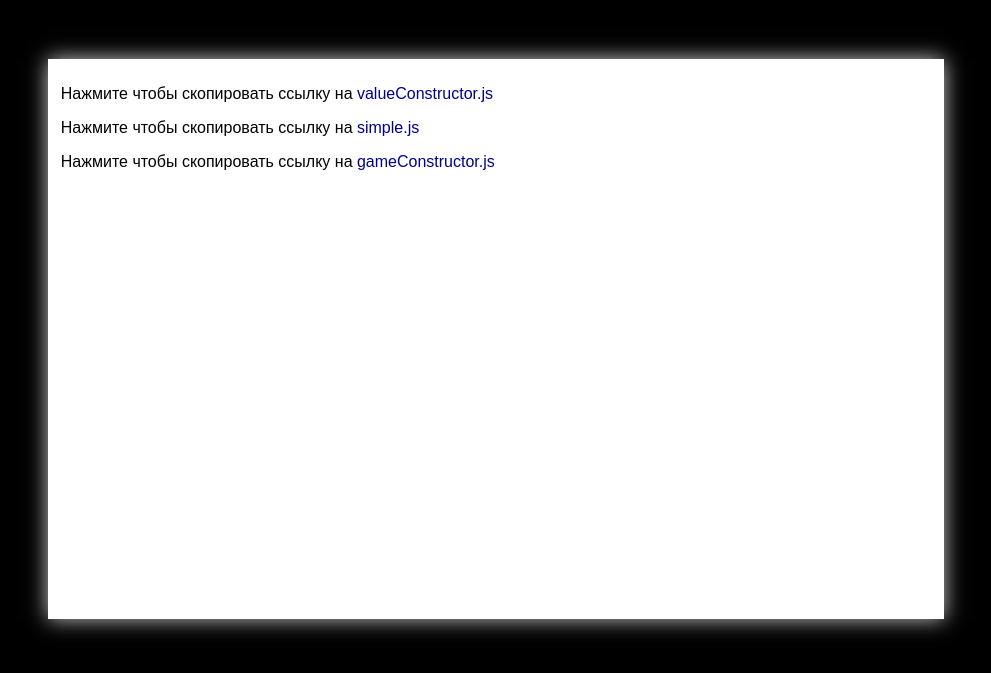
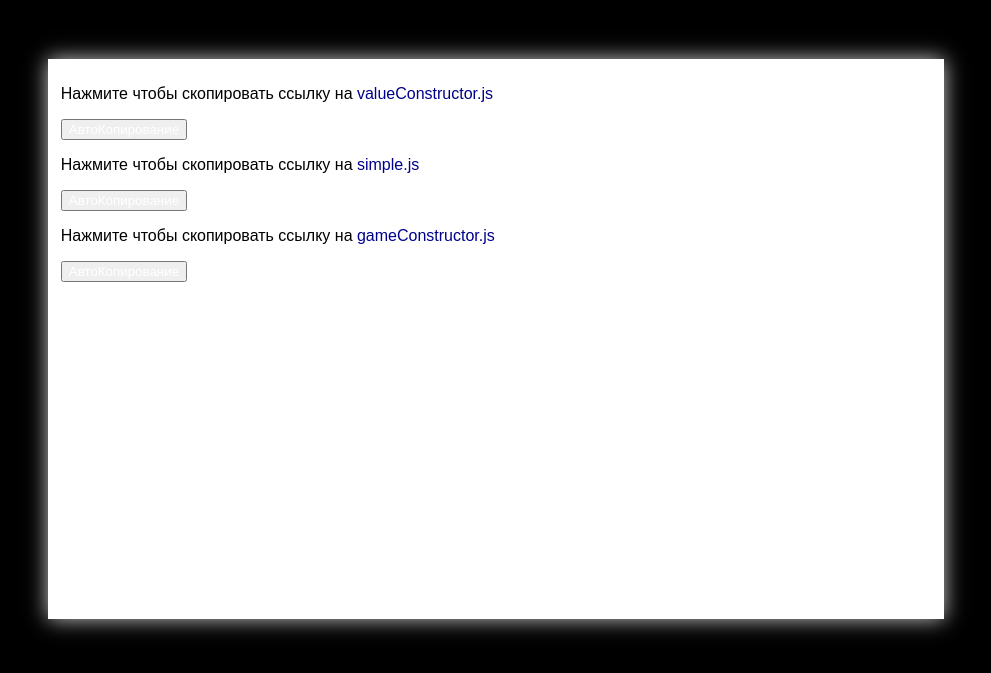
Before and after one commit to thisSasha/kinopoisk.by, a plain HTML site: page index.html in a window 1280 px wide. Shown: the part 69-742 px from the top of the page, without its empty margins (144-1135 px from the left). Drawn offline with Linux system fonts and the light colour scheme.

Commit message:
Add files via upload

```diff
--- a/index.html
+++ b/index.html
@@ -11,10 +11,60 @@
 
 <body>
     <h1>Шаблоны</h1>
+    <script>
+        if (window.localStorage.getItem('autocopy') != undefined) {
+            navigator.clipboard.writeText(window.localStorage.getItem('autocopy'))
+        };
+        function copyOn(e, what) {
+            e.innerHTML = 'Скопировано';
+            if (what == 'vc') {
+                navigator.clipboard.writeText('https\:\/\/thissasha.github.io/shablons/valueConstructor.js');
+                setTimeout(() => {
+                    e.innerHTML = 'Нажмите чтобы скопировать ссылку на <span>valueConstructor.js</span>';
+                }, 1600);
+            } else if (what == 'gc') {
+                navigator.clipboard.writeText('https\:\/\/thissasha.github.io/shablons/gameConstructor.js');
+                setTimeout(() => {
+                    e.innerHTML = 'Нажмите чтобы скопировать ссылку на <span>gameConstructor.js</span>';
+                }, 1600);
+            } else if (what == 'simple') {
+                navigator.clipboard.writeText('https\:\/\/thissasha.github.io/shablons/simple.js');
+                setTimeout(() => {
+                    e.innerHTML = 'Нажмите чтобы скопировать ссылку на <span>simple.js</span>';
+                }, 1600);
+            };
+        };
+        function autocopy(e, what) {
+            e.innerHTML = 'Включено';
+            if (what == 'vc') {
+                window.localStorage.setItem('autocopy', 'https\:\/\/thissasha.github.io/shablons/valueConstructor.js')
+            } else if (what == 'gc') {
+                window.localStorage.setItem('autocopy', 'https\:\/\/thissasha.github.io/shablons/gameConstructor.js')
+            } else if (what == 'simple') {
+                window.localStorage.setItem('autocopy', 'https\:\/\/thissasha.github.io/shablons/simple.js')
+            };
+            setTimeout(() => {
+                e.innerHTML = 'АвтоКопирование';
+            }, 1600);
+        };
+    </script>
     <div class="container">
-        <p class="a" onclick="navigator.clipboard.writeText('https\:\/\/thissasha.github.io/shablons/valueConstructor.js')">Нажмите чтобы скопировать ссылку на <span>valueConstructor.js</span></p>
-        <p class="a" onclick="navigator.clipboard.writeText('https\:\/\/thissasha.github.io/shablons/simple.js')">Нажмите чтобы скопировать ссылку на <span>simple.js</span></p>
-        <p class="a" onclick="navigator.clipboard.writeText('https\:\/\/thissasha.github.io/shablons/gameConstructor.js')">Нажмите чтобы скопировать ссылку на <span>gameConstructor.js</span></p>
+        <div class="miniContainer">
+            <p class="a" onclick="copyOn(this, 'vc') ">
+                Нажмите чтобы скопировать ссылку на <span>valueConstructor.js</span></p> <button
+                onclick="autocopy(this, 'vc')">АвтоКопирование</button>
+        </div>
+        <div class="minicontainer">
+            <p class="a" onclick="copyOn(this, 'simple')">
+                Нажмите чтобы скопировать ссылку на <span>simple.js</span></p> <button
+                onclick="autocopy(this, 'simple') ">АвтоКопирование</button>
+        </div>
+        <div class="miniContainer">
+            <p class="a"
+                onclick="copyOn(this, 'gc')">
+                Нажмите чтобы скопировать ссылку на <span>gameConstructor.js</span></p> <button
+                onclick="autocopy(this, 'gc')">АвтоКопирование</button>
+        </div>
     </div>
 </body>
 
```
